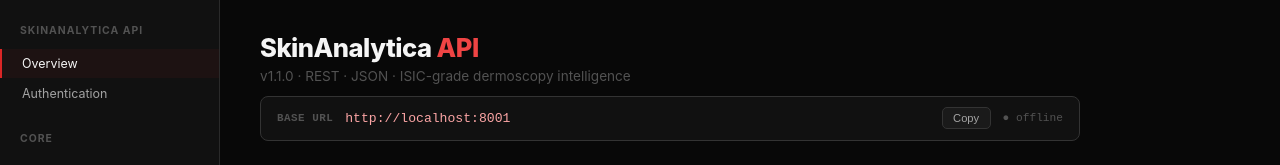
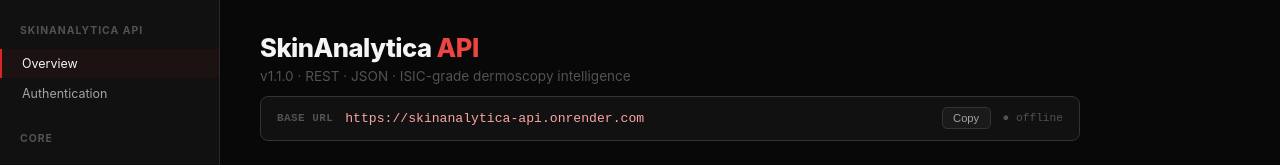
Before and after one commit to tejansree21/SkinAnalytica, a plain HTML site: page pages/api.html in a window 1280 px wide. Shown: the top 165 px of the page. Drawn offline with Linux system fonts and the light colour scheme; no server answers.

Commit message:
fix: update API docs to use Render URL

```diff
--- a/pages/api.html
+++ b/pages/api.html
@@ -173,7 +173,7 @@
 
   <div class="base-url">
     <span class="base-label">Base URL</span>
-    <span class="base-value" id="base-url-text">http://localhost:8001</span>
+    <span class="base-value" id="base-url-text">https://skinanalytica-api.onrender.com</span>
     <button class="copy-btn" onclick="copyText('http://localhost:8001')">Copy</button>
     <div id="api-live" style="font-size:0.7rem;color:var(--muted)">checking...</div>
   </div>
@@ -238,7 +238,7 @@
 }</pre>
           </div>
         </div>
-        <button class="try-btn" onclick="tryEndpoint('GET','http://localhost:8001/health',null,'try-health')">Try it →</button>
+        <button class="try-btn" onclick="tryEndpoint('GET',(window.parent?.SA_CONFIG?.API_BASE || 'https://skinanalytica-api.onrender.com') + '/health',null,'try-health')">Try it →</button>
         <div class="try-result" id="try-health"></div>
       </div>
     </div>
@@ -270,7 +270,7 @@
   <span class="key">"loaded"</span>: <span class="kw">true</span>
 }</pre>
         </div>
-        <button class="try-btn" onclick="tryEndpoint('GET','http://localhost:8001/models',null,'try-models')">Try it →</button>
+        <button class="try-btn" onclick="tryEndpoint('GET',(window.parent?.SA_CONFIG?.API_BASE||'https://skinanalytica-api.onrender.com')+'/models',null,'try-models')">Try it →</button>
         <div class="try-result" id="try-models"></div>
       </div>
     </div>
@@ -460,7 +460,7 @@
       </div>
       <div class="ep-body">
         <div class="param-row"><span class="param-name">patient_id</span><span class="param-type">string</span><span class="param-req">required</span><span class="param-desc">Patient identifier used during /analyze</span></div>
-        <button class="try-btn" onclick="tryEndpoint('GET','http://localhost:8001/patient/demo123/history',null,'try-patient')">Try it →</button>
+        <button class="try-btn" onclick="tryEndpoint('GET',(window.parent?.SA_CONFIG?.API_BASE||'https://skinanalytica-api.onrender.com')+'/patient/demo123/history',null,'try-patient')">Try it →</button>
         <div class="try-result" id="try-patient"></div>
       </div>
     </div>
@@ -477,7 +477,7 @@
         <span class="ep-desc">List completed QA research sessions</span>
       </div>
       <div class="ep-body">
-        <button class="try-btn" onclick="tryEndpoint('GET','http://localhost:8001/research/sessions',null,'try-sessions')">Try it →</button>
+        <button class="try-btn" onclick="tryEndpoint('GET',(window.parent?.SA_CONFIG?.API_BASE||'https://skinanalytica-api.onrender.com')+'/research/sessions',null,'try-sessions')">Try it →</button>
         <div class="try-result" id="try-sessions"></div>
       </div>
     </div>
@@ -490,7 +490,7 @@
       </div>
       <div class="ep-body">
         <div class="param-row"><span class="param-name">limit</span><span class="param-type">integer</span><span class="param-req">optional</span><span class="param-desc">Max entries to return (default 50)</span></div>
-        <button class="try-btn" onclick="tryEndpoint('GET','http://localhost:8001/audit/log?limit=10',null,'try-audit')">Try it →</button>
+        <button class="try-btn" onclick="tryEndpoint('GET',(window.parent?.SA_CONFIG?.API_BASE||'https://skinanalytica-api.onrender.com')+'/audit/log?limit=10',null,'try-audit')">Try it →</button>
         <div class="try-result" id="try-audit"></div>
       </div>
     </div>
@@ -599,7 +599,7 @@
 async function checkApi() {
   const el = document.getElementById('api-live');
   try {
-    const res = await fetch('http://localhost:8001/health', {signal:AbortSignal.timeout(3000)});
+    const res = await fetch((window.parent?.SA_CONFIG?.API_BASE || 'https://skinanalytica-api.onrender.com') + '/health', {signal:AbortSignal.timeout(3000)});
     const d   = await res.json();
     el.innerHTML = d.status==='ok'
       ? `<span style="color:var(--green2)">● live</span>`
```
